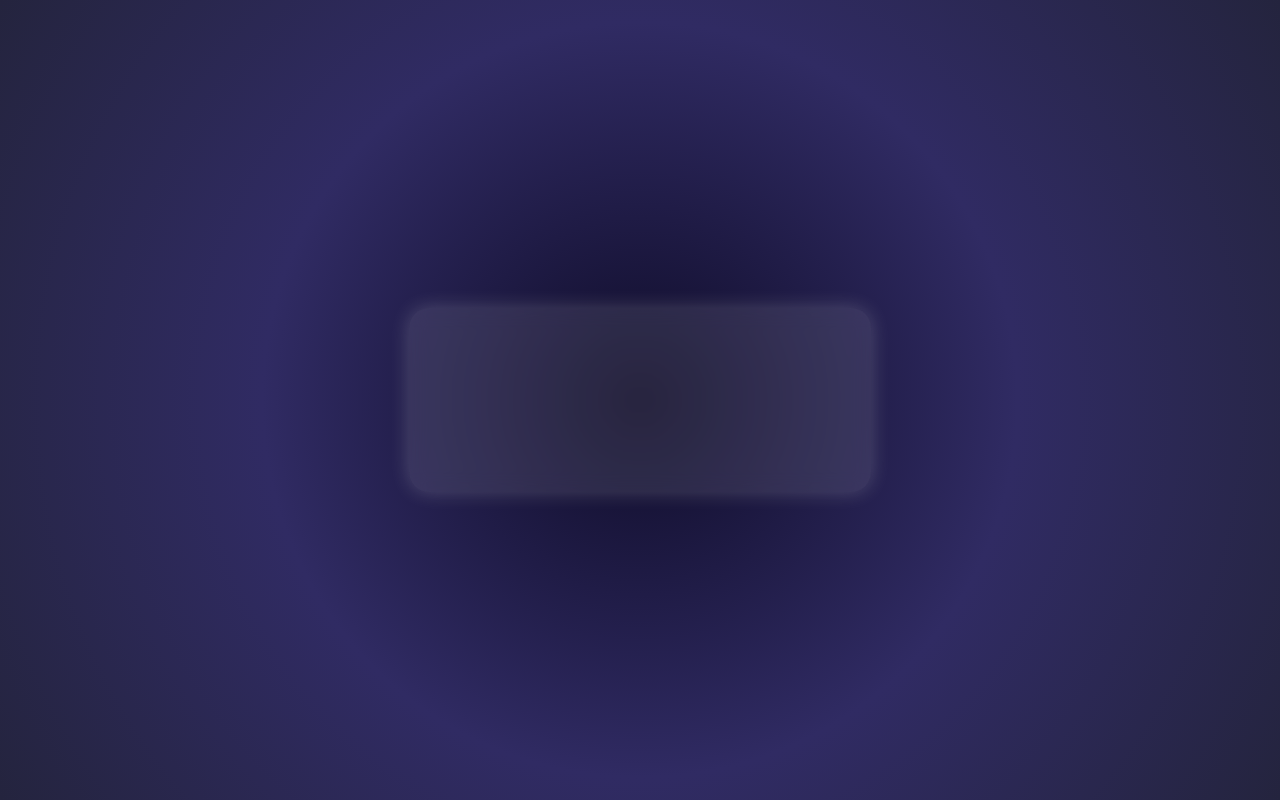
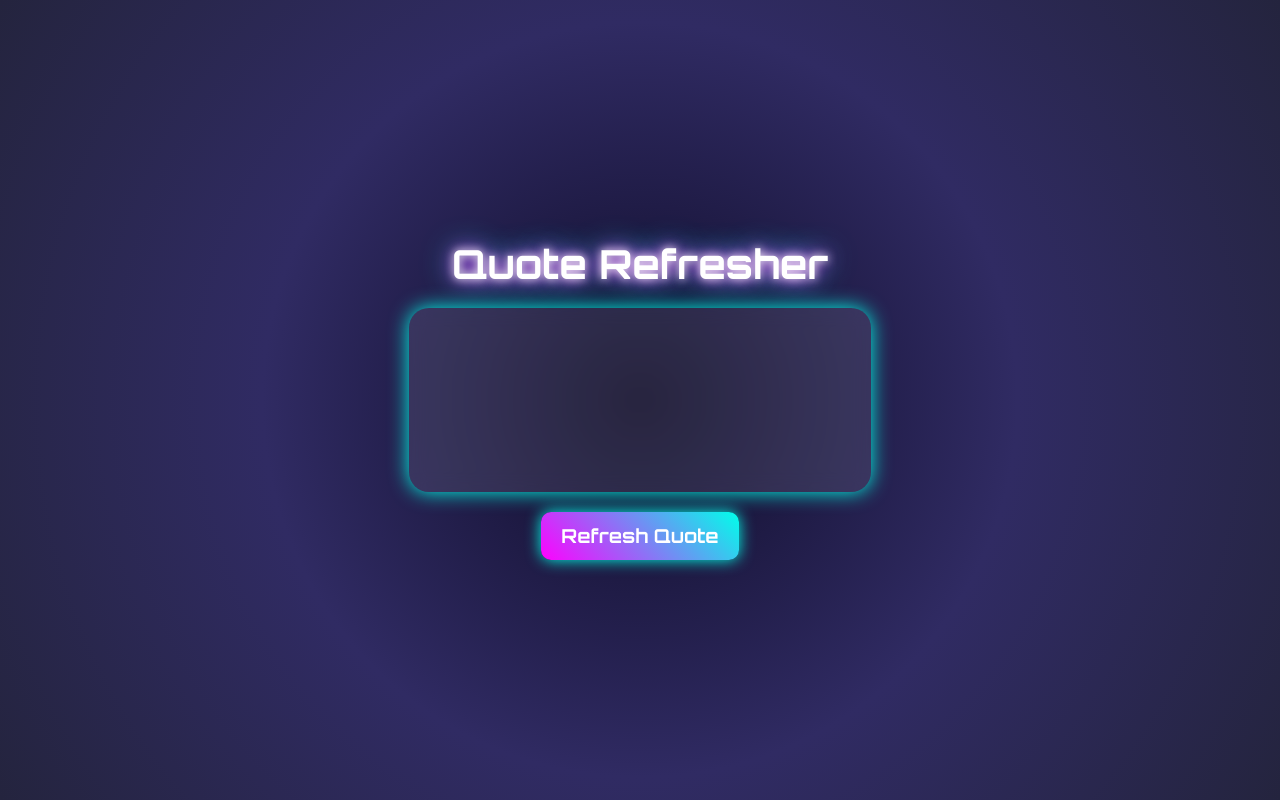
Before and after one commit to FatihZee/daily-progress, a plain HTML site: page index.html in a window 1280 px wide. Drawn offline with nearby package versions, Linux system fonts and the light colour scheme; no server answers.

Commit message:
`Added styles and layout for quote refresher page`

```diff
--- a/index.html
+++ b/index.html
@@ -14,10 +14,17 @@
             font-family: 'Orbitron', sans-serif;
             height: 100vh;
             display: flex;
+            flex-direction: column;
             justify-content: center;
             align-items: center;
             text-align: center;
             overflow: hidden;
+        }
+        .title {
+            font-size: 2.5rem;
+            font-weight: bold;
+            margin-bottom: 20px;
+            text-shadow: 0 0 10px #ffffff, 0 0 20px #ff00ff, 0 0 30px #00ffea;
         }
         .quote-box {
             background: rgba(255, 255, 255, 0.1);
@@ -27,6 +34,12 @@
             box-shadow: 0 0 20px rgba(255, 255, 255, 0.2);
             max-width: 600px;
             transition: transform 0.3s;
+            animation: neonGlow 2s infinite alternate;
+        }
+        @keyframes neonGlow {
+            0% { box-shadow: 0 0 10px #ff00ff; }
+            50% { box-shadow: 0 0 20px #00ffea; }
+            100% { box-shadow: 0 0 10px #ff00ff; }
         }
         .quote-box:hover {
             transform: scale(1.05);
@@ -45,14 +58,33 @@
         .glow {
             text-shadow: 0 0 10px #ffffff, 0 0 20px #00ffea, 0 0 30px #00ffea;
         }
+        .refresh-button {
+            margin-top: 20px;
+            padding: 10px 20px;
+            font-size: 1.2rem;
+            font-weight: bold;
+            border: none;
+            background: linear-gradient(45deg, #ff00ff, #00ffea);
+            color: white;
+            border-radius: 10px;
+            cursor: pointer;
+            box-shadow: 0 0 15px #00ffea;
+            transition: transform 0.3s, box-shadow 0.3s;
+        }
+        .refresh-button:hover {
+            transform: scale(1.1);
+            box-shadow: 0 0 25px #ff00ff;
+        }
     </style>
 </head>
 <body>
 
+<h1 class="title">Quote Refresher</h1>
 <div class="quote-box">
     <p class="quote-text glow" id="quote">Loading...</p>
     <p class="quote-author" id="author"></p>
 </div>
+<button class="refresh-button" onclick="fetchQuote()">Refresh Quote</button>
 
 <script>
     async function fetchQuote() {
```
